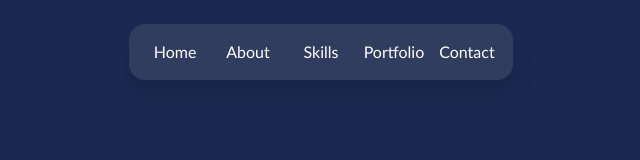
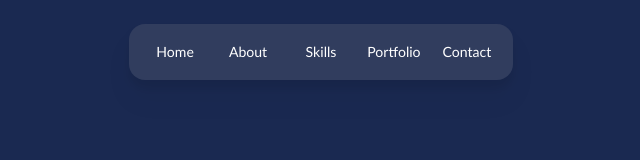
Before and after one commit to EricCui2005/ericcui, a Next.js app: page / in a window 1280 px wide. Shown: the top 160 px of the page, without its empty margins (319-959 px from the left). Built offline with nearby package versions, Linux system fonts and the light colour scheme.

Commit message:
Font sizing

```diff
--- a/src/app/components/navButton.tsx
+++ b/src/app/components/navButton.tsx
@@ -3,7 +3,7 @@ export default function NavButton({ text, ref }) {
     <>
       <a
         href={`#${ref}`}
-        className="flex h-[75%] w-[19%] select-none flex-col items-center justify-center rounded-lg text-white transition duration-300 hover:bg-lightBlueHover"
+        className="flex h-[75%] w-[19%] select-none flex-col items-center justify-center rounded-lg text-[1.1vw] text-white transition duration-300 hover:bg-lightBlueHover"
       >
         <h1>{text}</h1>
       </a>
```
